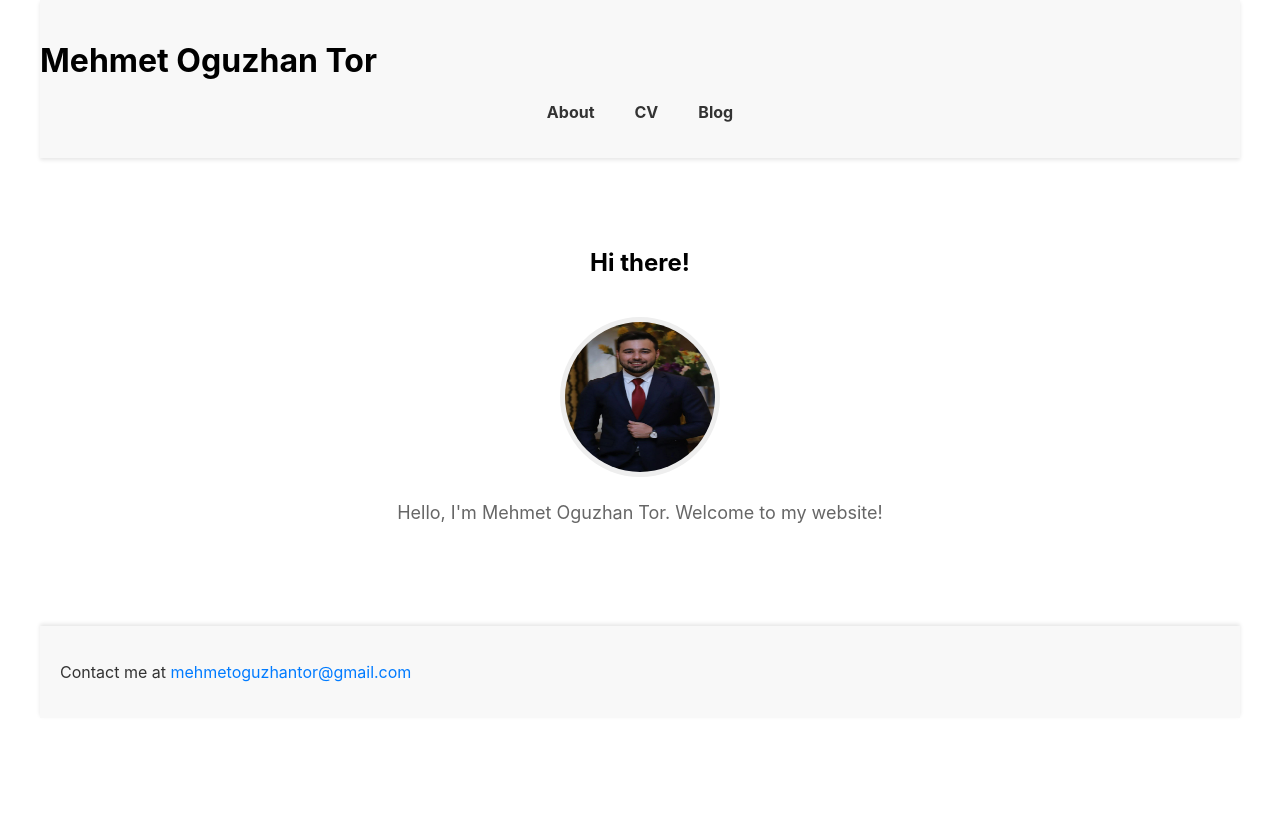
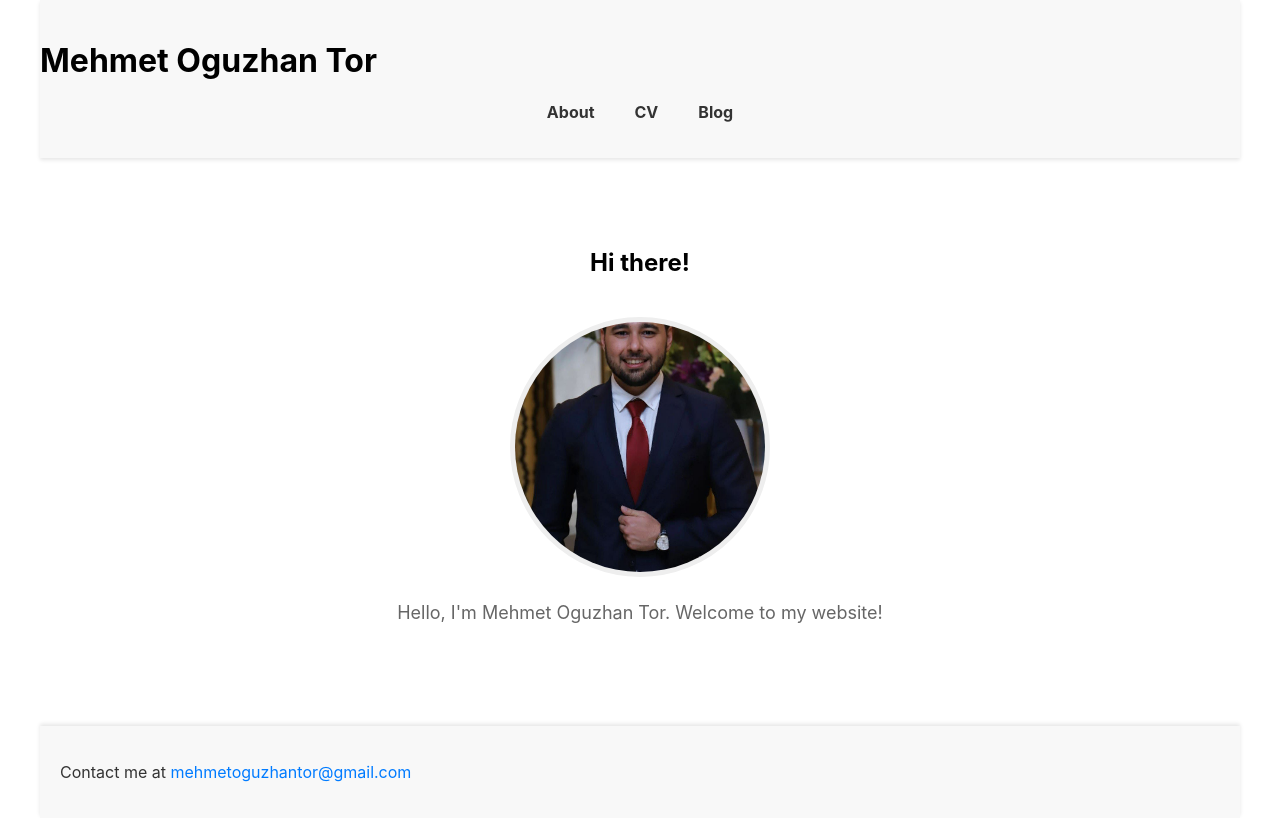
Before and after one commit to MehmetOguzhanTor/MyOnlineCV, a React (Create React App) app: page / in a window 1280 px wide. Built offline with nearby package versions, Linux system fonts and the light colour scheme.

Commit message:
The photo is now bigger.

```diff
--- a/src/HomePage.css
+++ b/src/HomePage.css
@@ -39,11 +39,12 @@ nav ul li a:hover {
 }
 
 .home-main img {
-    width: 150px;
-    height: 150px;
-    border-radius: 50%; /* Circular image */
+    width: 250px;
+    height: 250px;
+    border-radius: 50%;
     margin-top: 20px;
-    border: 5px solid #eee; /* Add a border around the image */
+    border: 5px solid #eee;
+    object-fit: cover;
 }
 
 .home-main p {
```
